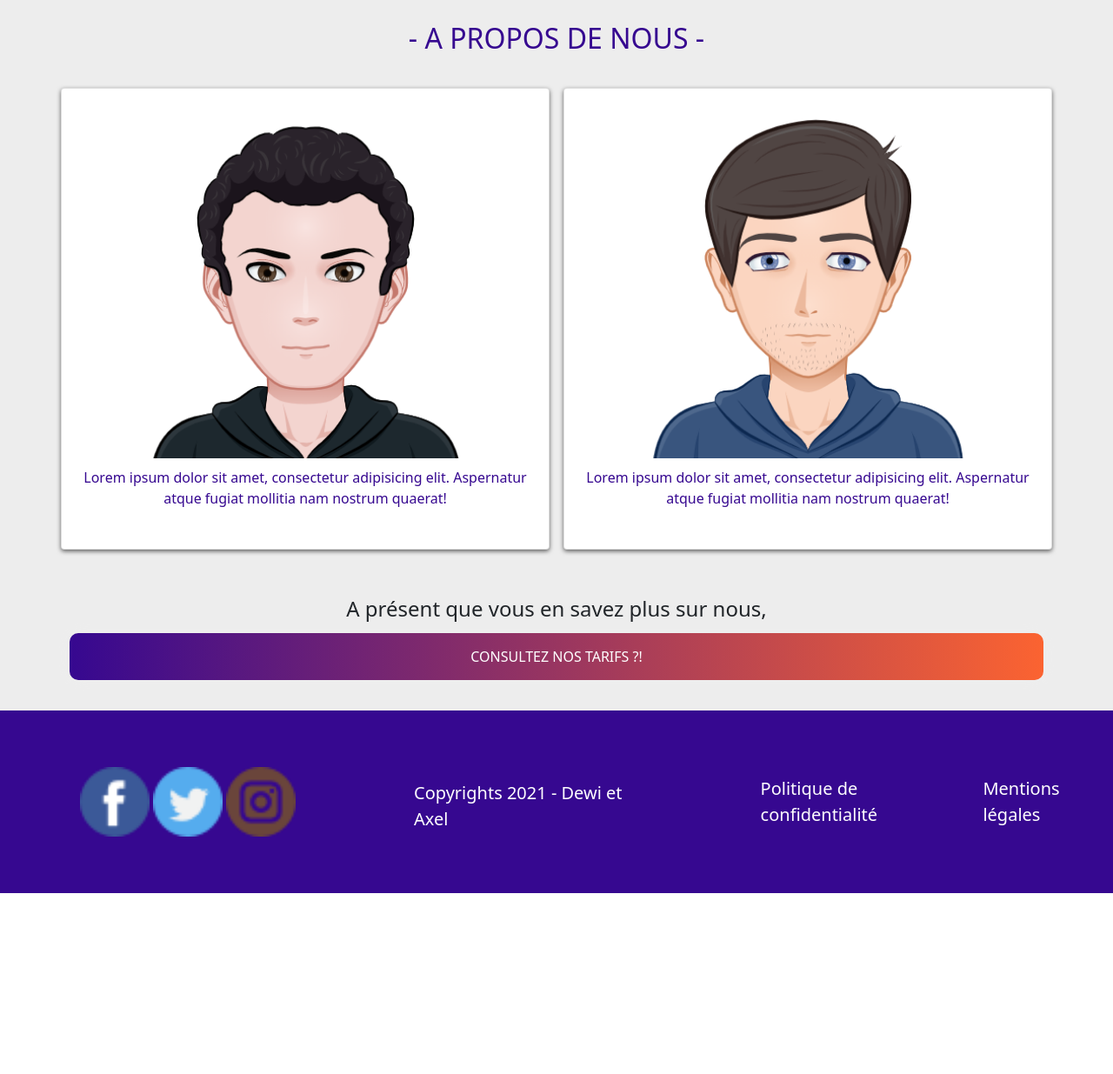
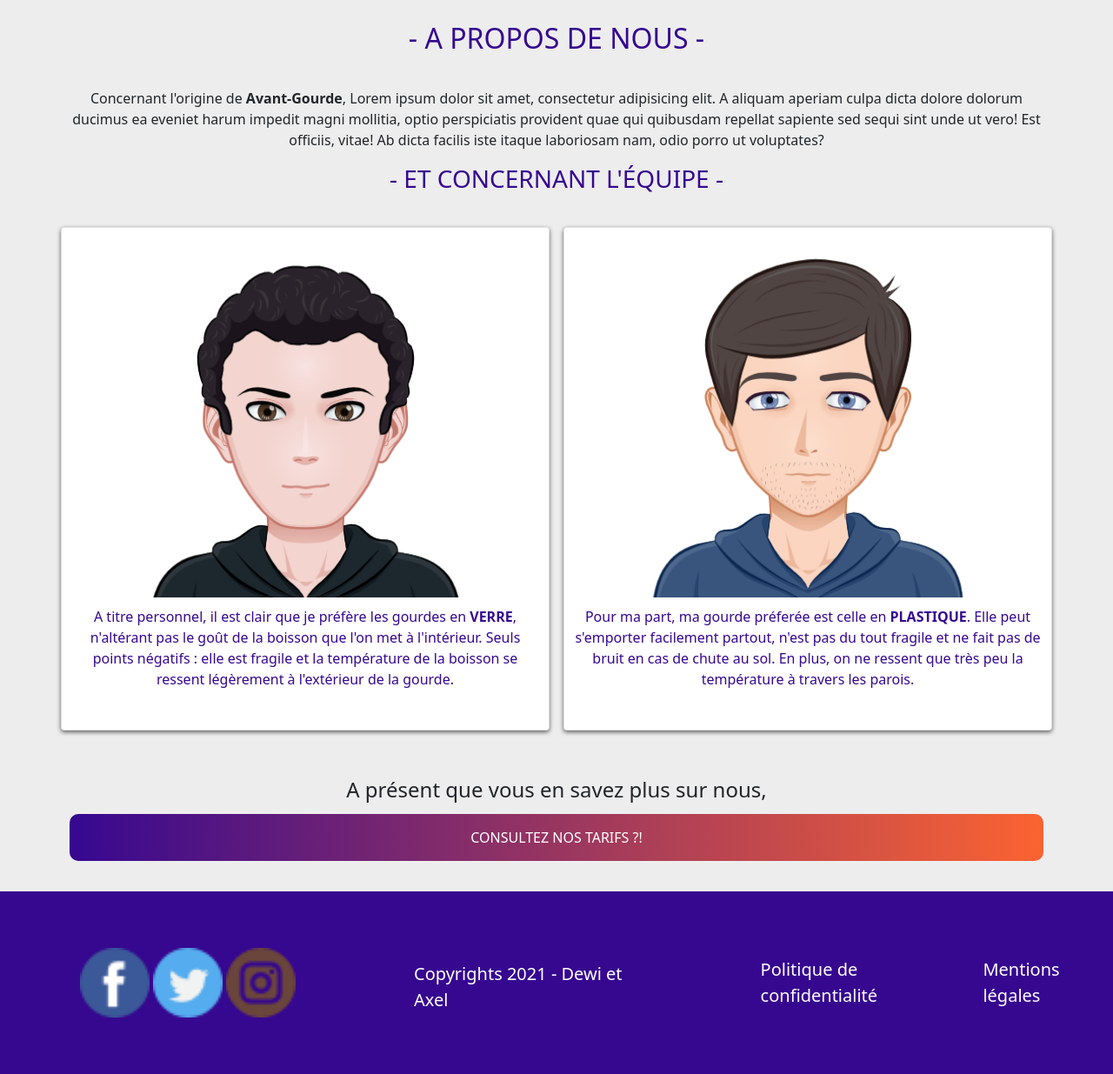
Before and after one commit to AxelGir/mspr-wis1, a PHP site: page /about.php in a window 1280 px wide. Shown: the part 112-1347 px from the top of the page at 87% size. Before the commit the page ends 1139 px from the top, so only its background shows below. Run offline with PHP 8.4, Linux system fonts and the light colour scheme.

Commit message:
update: css refresh page about

```diff
--- a/about.php
+++ b/about.php
@@ -5,17 +5,29 @@
         <section id="about-top">
             <div class="container">
                 <h2 class="home-title">- A PROPOS DE NOUS -</h2>
+
+                <p>Concernant l'origine de <b>Avant-Gourde</b>, Lorem ipsum dolor sit amet, consectetur adipisicing elit. A aliquam aperiam culpa dicta dolore
+                    dolorum ducimus ea eveniet harum impedit magni mollitia, optio perspiciatis provident quae qui
+                    quibusdam repellat sapiente sed sequi sint unde ut vero! Est officiis, vitae! Ab dicta facilis iste
+                    itaque laboriosam nam, odio porro ut voluptates?</p>
+
+                <h3 class="home-title">- ET CONCERNANT L'ÉQUIPE -</h3>
+
                 <div class="cards-wrapper">
 
                     <div class="card">
                         <img src="images/myAvatar.png" alt="photo de Axel">
-                        <p>Lorem ipsum dolor sit amet, consectetur adipisicing elit. Aspernatur atque fugiat mollitia
-                            nam nostrum quaerat!</p>
+                        <p>A titre personnel, il est clair que je préfère les gourdes en <b>VERRE</b>, n'altérant pas le
+                            goût
+                            de la boisson que l'on met à l'intérieur. Seuls points négatifs : elle est fragile et la
+                            température de la boisson se ressent légèrement à l'extérieur de la gourde.</p>
                     </div>
                     <div class="card">
                         <img src="images/DewiAvatar.png" alt="photo de Dewi">
-                        <p>Lorem ipsum dolor sit amet, consectetur adipisicing elit. Aspernatur atque fugiat mollitia
-                            nam nostrum quaerat!</p>
+                        <p>Pour ma part, ma gourde préferée est celle en <b>PLASTIQUE</b>. Elle peut s'emporter
+                            facilement
+                            partout, n'est pas du tout fragile et ne fait pas de bruit en cas de chute au sol. En plus,
+                            on ne ressent que très peu la température à travers les parois.</p>
                     </div>
 
                 </div>
--- a/src/scss/pages/_about.scss
+++ b/src/scss/pages/_about.scss
@@ -4,6 +4,7 @@
 
 #about-top .container {
   padding: 25px 0;
+  text-align: center;
 }
 
 #about-top .cards-wrapper {
```
Also changed, not shown: assets/css/app.css.
